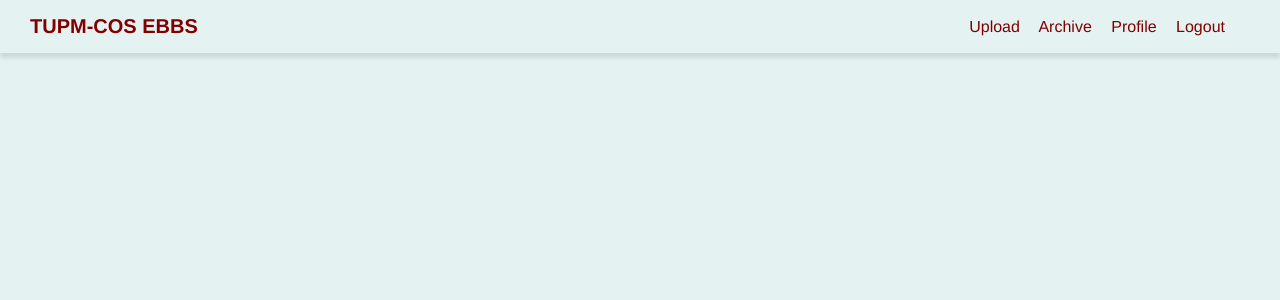
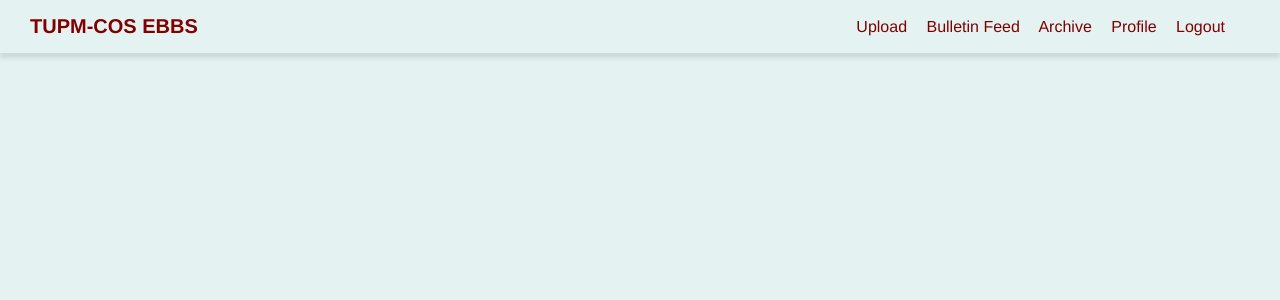
Before and after one commit to ninjgalla/E-Bulletin-Board-System, a PHP site: page /reset-password/admin_archive.php in a window 1280 px wide. Shown: the top 300 px of the page. Run offline with PHP 8.4, Linux system fonts and the light colour scheme; data that the repository does not hold is empty.

Commit message:
Update admin_archive.php

```diff
--- a/admin_archive.php
+++ b/admin_archive.php
@@ -179,11 +179,13 @@ html, body {
         <div>
 
             <a href="admin_upload.php">Upload</a>
+            <a href="admin_bulletin_feed.php">Bulletin Feed</a>
             <a href="admin_archive.php">Archive</a>
             <a href="admin_profile_settings.php">Profile</a>
             <a href="logout.php">Logout</a>
         </div>
-    </div>
+</div>
+
 
     <div class="file-container">
     <?php
```
